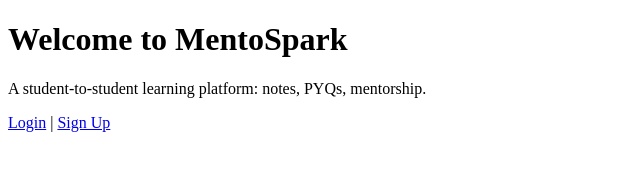
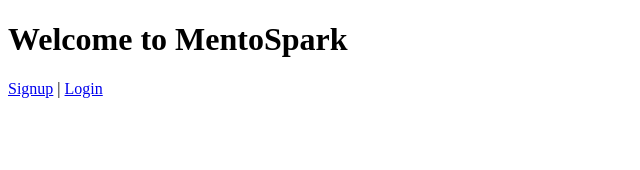
Before and after one commit to aqibjaved-prog/MentoSpark, a plain HTML site: page index.html in a window 1280 px wide. Shown: the whole page, without its empty margins (0-640 px from the left). Drawn offline with Linux system fonts and the light colour scheme.

Commit message:
Update index.html

```diff
--- a/index.html
+++ b/index.html
@@ -1,11 +1,10 @@
 <!DOCTYPE html>
 <html>
 <head>
-  <title>MentoSpark</title>
+  <title>Welcome to MentoSpark</title>
 </head>
 <body>
   <h1>Welcome to MentoSpark</h1>
-  <p>A student-to-student learning platform: notes, PYQs, mentorship.</p>
-  <a href="login.html">Login</a> | <a href="signup.html">Sign Up</a>
+  <p><a href="signup.html">Signup</a> | <a href="login.html">Login</a></p>
 </body>
 </html>
```
